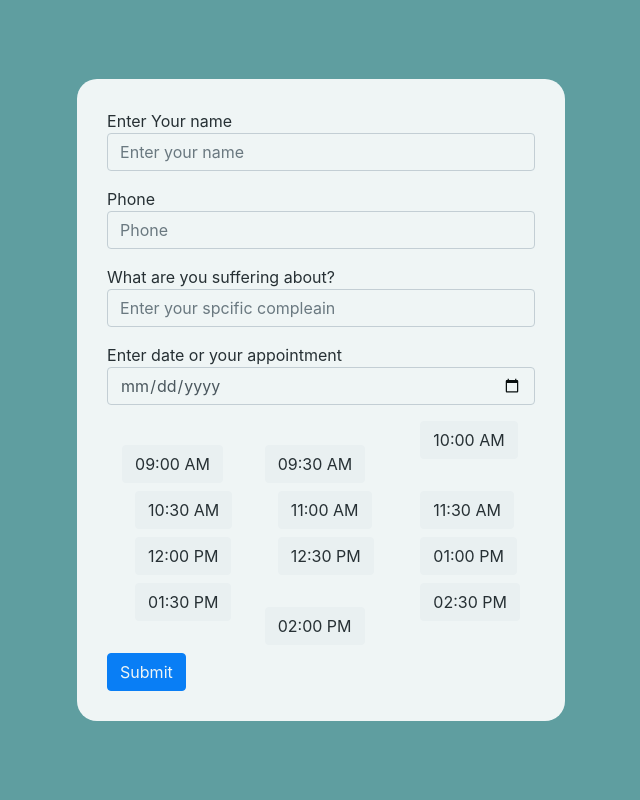
After one commit to MHD-Ammar/EPFL-final-project, a Flask app: page /register in a window 1280 px wide. The commit adds this page. Shown: the whole page, without its empty margins (319-959 px from the left). Run offline with Flask 3, Linux system fonts and the light colour scheme.

Commit message:
make radio input with styly of btn and get the value in back end and sotre it in class element

```diff
--- a/DB.json
+++ b/DB.json
@@ -7,57 +7,66 @@
         "time": "1"
     },
     {
-        "name": "Ammar",
+        "name": "Omar",
         "id": "2",
         "number": "01115555452",
-        "day": "2024-04-25"
+        "day": "2024-04-25",
+        "time": "2"
     },
     {
-        "name": "Ammar",
+        "name": "Khaled",
         "id": "3",
         "number": "01115555452",
-        "day": "2024-04-25"
+        "day": "2024-04-25",
+        "time": "3"
     },
     {
-        "name": "Ammar",
+        "name": "Fathi",
         "id": "4",
         "number": "01115555452",
-        "day": "2024-04-25"
+        "day": "2024-04-25",
+        "time": "12"
     },
     {
-        "name": "Ammar",
+        "name": "Eslam",
         "id": "5",
         "number": "01115555452",
-        "day": "1"
+        "day": "2024-04-24",
+        "time": "1"
     },
     {
-        "name": "Ammar",
+        "name": "Amer",
         "id": "6",
         "number": "01115555452",
-        "day": "1"
+        "day": "2024-04-24",
+        "time": "1"
     },
     {
-        "name": "Ammar",
+        "name": "Obada",
         "id": "7",
         "number": "01115555452",
-        "day": "0"
+        "day": "2024-04-24",
+        "time": "1"
     },
     {
-        "name": "Ammar",
+        "name": "Gafer",
         "id": "8",
         "number": "01115555452",
-        "day": "0"
+        "day": "2024-04-24",
+        "time": "1"
     },
     {
-        "name": "Ammar",
+        "name": "Othman",
         "id": "9",
         "number": "01115555452",
-        "day": "0"
+        "day": "2024-04-24",
+        "time": "1"
     },
     {
-        "name": "Ammar",
+        "name": "Ali",
         "id": "10",
         "number": "01115555452",
-        "day": "0"
+        "day": "2024-04-24",
+        "time": "1"
     }
 ]
--- a/back.py
+++ b/back.py
@@ -1,10 +1,21 @@
 from flask import Flask, render_template,request,redirect
 import json
 import datetime
+import flask
 
 app = Flask(__name__)
+today = datetime.date.today()
+# Class save the input of the user in Jsone file
+class patient:
+    def __init__ (self, patient_name, phone, compleain, date, time_slote ):
+        self.patient_name = patient_name
+        self.phone = phone
+        self.compleain = compleain
+        self.date = date
+        self.time_slote = time_slote
+    def p(self):
+        print(self.patient_name)
 
-today = datetime.date.today()
 
 #Function for open file and read it
 def get_page(page_name):
@@ -35,3 +46,17 @@ def delete():
 @app.route("/")
 def home_page():
     return render_template("index.html", message = day_schedule)
+
+@app.route("/register")
+def register_page():
+    return get_page("templates/register.html")
+@app.route("/registered")
+def reg():
+    name = request.args.get("name")
+    phone = request.args.get("phone")
+    compleain = request.args.get("compleain")
+    date = request.args.get("date")
+    time_slot = request.args.get("time_slot")
+    patient_data = patient(name, phone, compleain, date, time_slot)
+    patient_data.p()
+    return "done"
--- a/static/style.css
+++ b/static/style.css
@@ -1,4 +1,4 @@
-.signin-div {
+.body-style {
     margin: auto;
     box-shadow: 3px;
     display: flex;
@@ -28,3 +28,9 @@
     opacity: 0;
     transform: scale(0.9);
 }
+
+
+
+input[type="radio"]:checked+.btn {
+    background-color: #149950 !important;
+}
--- /dev/null
+++ b/templates/register.html
@@ -0,0 +1,117 @@
+<!DOCTYPE html>
+<html lang="en">
+
+<head>
+    <meta charset="UTF-8">
+    <meta name="viewport" content="width=device-width, initial-scale=1.0">
+    <title>signin</title>
+    <link rel="stylesheet" href="../static/style.css">
+    <link rel="stylesheet" href="https://cdn.jsdelivr.net/npm/bootstrap@4.3.1/dist/css/bootstrap.min.css"
+        integrity="sha384-ggOyR0iXCbMQv3Xipma34MD+dH/1fQ784/j6cY/iJTQUOhcWr7x9JvoRxT2MZw1T" crossorigin="anonymous">
+</head>
+
+<body class="body-style">
+    <div class="container-flued">
+        <div class="row signin-form">
+            <form action="registered" method="get">
+                <div class="form-group">
+                    <label class="row">Enter Your name</label>
+                    <input type="text" class="form-control row" placeholder="Enter your name" name="name">
+                </div>
+                <div class="form-group">
+                    <label class="row">Phone</label>
+                    <input type="phone" class="form-control row" placeholder="Phone" name="phone">
+                </div>
+                <div class="form-group">
+                    <label class="row">What are you suffering about?</label>
+                    <input type="phone" class="form-control row" placeholder="Enter your spcific compleain"
+                        name="compleain">
+                </div>
+
+                <div class="form-group">
+                    <label class="row">Enter date or your appointment</label>
+                    <input type="date" class="form-control row" name="date">
+                </div>
+
+                <div class="row">
+                    <div class="col-4"><label> <input type="radio" name="time_slot" value="1" style="opacity: 0;"><span
+                                class="btn btn-light"> 09:00 AM</span>
+                        </label>
+                    </div>
+                    <div class="col-4"><label> <input type="radio" name="time_slot" value="2" style="opacity: 0;"><span
+                                class="btn btn-light"> 09:30 AM</span>
+                        </label>
+                    </div>
+                    <div class="col-4"><label> <input type="radio" name="time_slot" value="3" style="opacity: 0;"><span
+                                class="btn btn-light"> 10:00 AM</span>
+                        </label>
+                    </div>
+                </div>
+                <div class="row">
+                    <div class="col-4"><label> <input type="radio" name="time_slot" value="4" style="opacity: 0;"><span
+                                class="btn btn-light"> 10:30 AM</span>
+                        </label>
+                    </div>
+                    <div class="col-4"><label> <input type="radio" name="time_slot" value="5" style="opacity: 0;"><span
+                                class="btn btn-light"> 11:00 AM</span>
+                        </label>
+                    </div>
+                    <div class="col-4"><label> <input type="radio" name="time_slot" value="6" style="opacity: 0;"><span
+                                class="btn btn-light"> 11:30 AM</span>
+                        </label>
+                    </div>
+                </div>
+                <div class="row">
+                    <div class="col-4"><label> <input type="radio" name="time_slot" value="7" style="opacity: 0;"><span
+                                class="btn btn-light"> 12:00 PM</span>
+                        </label>
+                    </div>
+                    <div class="col-4"><label> <input type="radio" name="time_slot" value="8" style="opacity: 0;"><span
+                                class="btn btn-light"> 12:30 PM</span>
+                        </label>
+                    </div>
+                    <div class="col-4"><label> <input type="radio" name="time_slot" value="9" style="opacity: 0;"><span
+                                class="btn btn-light"> 01:00 PM</span>
+                        </label>
+                    </div>
+                </div>
+                <div class="row">
+                    <div class="col-4"><label> <input type="radio" name="time_slot" value="10" style="opacity: 0;"><span
+                                class="btn btn-light"> 01:30 PM</span>
+                        </label>
+                    </div>
+                    <div class="col-4"><label> <input type="radio" name="time_slot" value="11" style="opacity: 0;"><span
+                                class="btn btn-light"> 02:00 PM</span>
+                        </label>
+                    </div>
+                    <div class="col-4"><label> <input type="radio" name="time_slot" value="3" style="opacity: 0;"><span
+                                class="btn btn-light"> 02:30 PM</span>
+                        </label>
+                    </div>
+                </div>
+
+                <input type="submit" class="btn btn-primary" value="Submit">
+            </form>
+
+        </div>
+    </div>
+
+
+
+
+
+
+    <script src="https://code.jquery.com/jquery-3.3.1.slim.min.js"
+        integrity="sha384-q8i/X+965DzO0rT7abK41JStQIAqVgRVzpbzo5smXKp4YfRvH+8abtTE1Pi6jizo"
+        crossorigin="anonymous"></script>
+    <script src="https://cdn.jsdelivr.net/npm/popper.js@1.14.7/dist/umd/popper.min.js"
+        integrity="sha384-UO2eT0CpHqdSJQ6hJty5KVphtPhzWj9WO1clHTMGa3JDZwrnQq4sF86dIHNDz0W1"
+        crossorigin="anonymous"></script>
+    <script src="https://cdn.jsdelivr.net/npm/bootstrap@4.3.1/dist/js/bootstrap.min.js"
+        integrity="sha384-JjSmVgyd0p3pXB1rRibZUAYoIIy6OrQ6VrjIEaFf/nJGzIxFDsf4x0xIM+B07jRM"
+        crossorigin="anonymous"></script>
+    <script src="static/script.js"> </script>
+
+</body>
+
+</html>
```
Also changed, not shown: templates/regiser.html (deleted, +0 -95 lines), README.MD.
